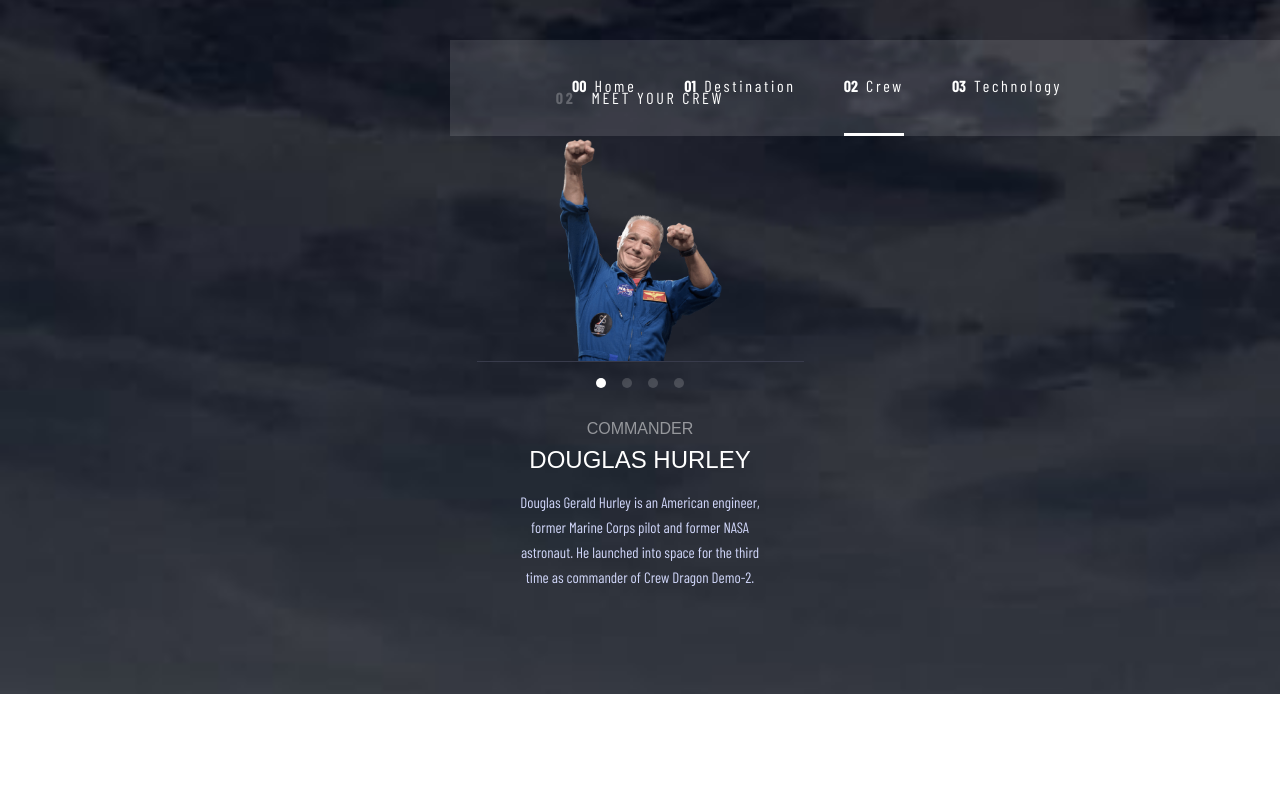
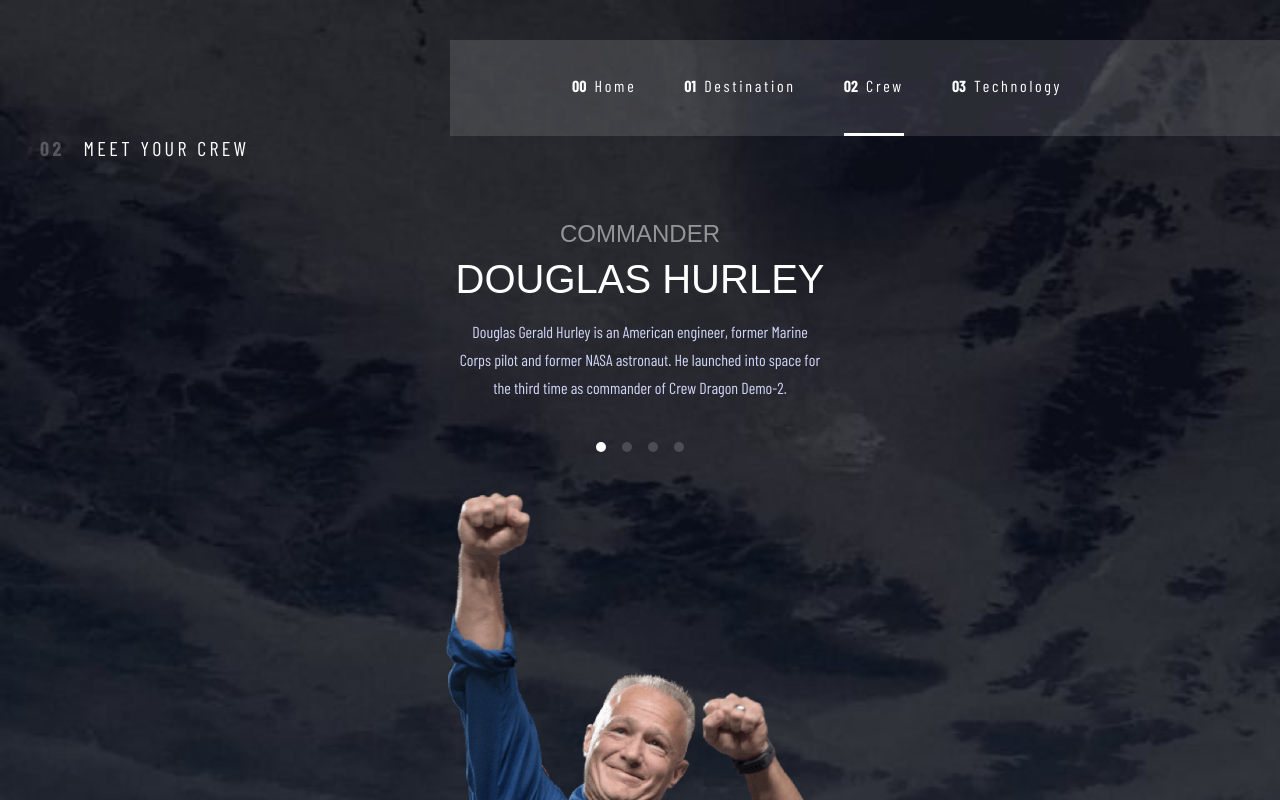
Before and after one commit to NeptuneRjo/space-tourism, a React (Create React App) app: page /crew in a window 1280 px wide. Shown: the top 800 px of the page. Built offline with nearby package versions, Linux system fonts and the light colour scheme; a web font is replaced by a local one.

Commit message:
styled for tablet

```diff
--- a/src/Components/Crew/crew.css
+++ b/src/Components/Crew/crew.css
@@ -79,6 +79,14 @@
     border-radius: 100%;
 }
 
+.crew-info {
+    display: flex;
+    flex-direction: column;
+    justify-content: center;
+    align-items: center;
+    margin-bottom: 6.5rem;
+}
+
 .crew-role {
     font-style: normal;
     font-weight: normal;
@@ -111,10 +119,7 @@
     color: var(--color-purple);
     text-align: center;
     width: 38ch;
-    margin-bottom: 6.5rem;
 }
-
-
 
 .crew-nav-member:hover {
     color: white;
@@ -130,119 +135,71 @@
     opacity: 1;
 }
 
+@media screen and (min-width: 550px) {
+    .crew-main {
+    background:url('/src/Assets/crew/background-crew-tablet.jpg') no-repeat center center fixed;
+    -webkit-background-size: cover;
+    -moz-background-size: cover;
+    -o-background-size: cover;
+    background-size: cover;
+    height: 100%;
+    }
+}
 
+@media screen and (min-width: 768px) {
+    .crew-header {
+        font-size: 20px;
+        line-height: 24px;
+        letter-spacing: 3.375px;
+        gap: 19px;
 
-/* @media screen and (max-width: 1375px) {
+        justify-content: flex-start;
+        margin-top: 8.5rem;
+        margin-left: 2.5rem;
+        margin-bottom: 3.75rem;
+    }
+
+    .crew-container {
+        flex-direction: column-reverse;
+        justify-content: flex-start;
+    }
+
+    .crew-image {
+        border: transparent;
+        height: 100%;
+        margin: 0;
+    }
+
+    .crew-image img {
+        height: 532px;
+    }
+
+    .crew-nav {
+        margin: 0;
+    }
+
+    .crew-info {
+        margin-bottom: 2.5rem;
+    }
+
+    .crew-role {
+        font-size: 24px;
+        line-height: 28px;
+    }
+
     .crew-name {
-        height: 95px;
-        margin-bottom: 45px;
-        width: 12ch;
+        font-size: 40px;
+        line-height: 46px;
     }
 
     .crew-description {
-        margin-bottom: 4.5rem;
-    }
-}
-
-@media screen and (max-width: 1200px) {
-    .crew-main {
-        padding: 0;
-    }
-
-    .crew-container {
-        flex-direction: column;
-        margin: 0;
-        padding-top: 0;
+        font-size: 16px;
+        line-height: 28px;
+        width: 52ch;
     }
 
     .crew-content {
-        margin: 0;
-        align-items: center;
-    }
-
-    .crew-header {
-        padding-left: 38.5px;
-        padding-top: 8.5rem;
-        font-style: normal;
-        font-weight: normal;
-        font-size: 20px;
-        line-height: 24px;
-        letter-spacing: 3.375px;
-        text-transform: uppercase;
-        gap: 16px;
-        width: 100%;
-        margin-bottom: 60px;
-    }
-
-    .crew-header p {
-        font-style: normal;
-        font-weight: bold;
-        font-size: 20px;
-        line-height: 24px;
-        letter-spacing: 3.375px;
-    }
-
-    .crew-role {
-        font-style: normal;
-        font-weight: normal;
-        font-size: 24px;
-        line-height: 28px;
-        text-align: center;
-        text-transform: uppercase;
-        margin-bottom: 8px;
-    }
-
-    .crew-name {
-        width: auto;
-        font-style: normal;
-        font-weight: normal;
-        font-size: 40px;
-        line-height: 46px;
-        text-align: center;
-        text-transform: uppercase;
-        height: auto;
-        margin-bottom: 16px;
-    }
-
-    .crew-description {
-        font-style: normal;
-        font-weight: normal;
-        font-size: 16px;
-        line-height: 28px;
-        height: 84px;
-        text-align: center;
+        flex-direction: column-reverse;
         margin-bottom: 2.5rem;
     }
-
-    .crew-image {
-        justify-content: center;
-        align-items: center;
-        height: 46%;
-    }
-
-    .crew-image img {
-        height: 100%;
-    }
 }
-
-@media screen and (max-width: 768px) {
-    .crew-main {
-        background: url('/src/Assets/crew/background-crew-tablet.jpg') no-repeat center center fixed;
-    }
-
-    .crew-header {
-        font-size: 16px;
-        line-height: 19px;
-        letter-spacing: 2.7px;
-        gap: 16px;
-        padding: 0;
-        margin: 0;
-    }
-
-    .crew-header p {
-        font-size: 16px;
-        line-height: 19px;
-        letter-spacing: 2.7px;
-    }
-
-} */
```
